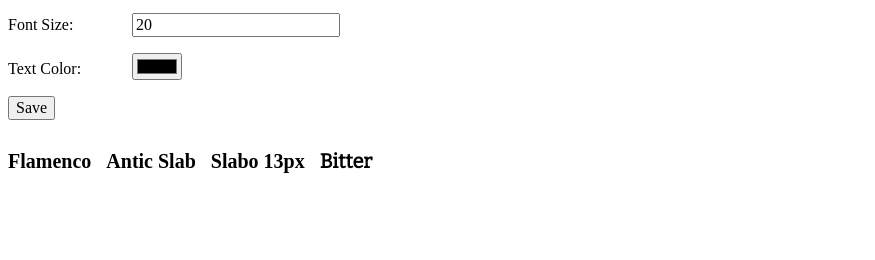
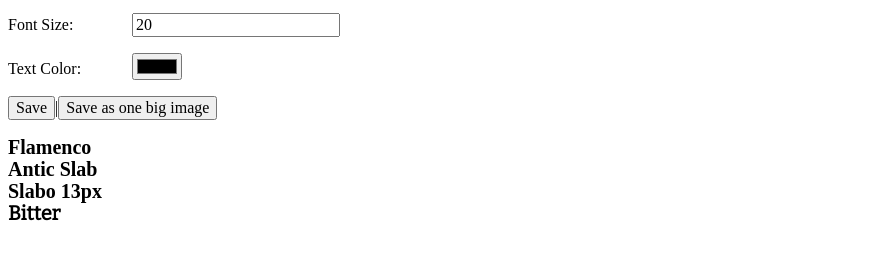
Before and after one commit to quietcricket/gf-to-image, a website: page index.html in a window 1280 px wide. Shown: the part 122-382 px from the top of the page, 0-875 px from the left. Drawn offline with nearby package versions, Linux system fonts and the light colour scheme; a web font is replaced by a local one.

Commit message:
no message

```diff
--- a/index.html
+++ b/index.html
@@ -13,8 +13,10 @@
 
             h1 {
                 display: inline-block;
-                margin-right: 15px;
+                margin:0;
+                line-height: 1.1;
             }
+
 
             label {
                 width: 120px;
@@ -47,7 +49,7 @@
         <label for="color">Text Color: </label>
         <input type="color" id="color" onchange="change_value(this)" value="" placeholder="Text Color"/>
         <br/>
-        <button onclick="save()">Save</button>
+        <button onclick="save(false)">Save</button>|<button onclick="save(true)">Save as one big image</button>
         <div class="holder"></div>
         <script src="scripts/scripts.js"></script>
         <a href="https://github.com/wewearglasses/gf-to-image"><img style="position: absolute; top: 0; right: 0; border: 0;" src="https://camo.githubusercontent.com/365986a132ccd6a44c23a9169022c0b5c890c387/68747470733a2f2f73332e616d617a6f6e6177732e636f6d2f6769746875622f726962626f6e732f666f726b6d655f72696768745f7265645f6161303030302e706e67" alt="Fork me on GitHub" data-canonical-src="https://s3.amazonaws.com/github/ribbons/forkme_right_red_aa0000.png"></a>
--- a/scripts/scripts.js
+++ b/scripts/scripts.js
@@ -31,6 +31,7 @@ function update() {
         ele.setAttribute('font', f);
         ele.innerHTML = preview != "" ? preview : f;
         holder.appendChild(ele);
+        holder.appendChild(document.createElement('br'));
     }
     let css_node = document.querySelector('link');
     css_node.setAttribute('href', 'https://fonts.googleapis.com/css?family=' + embedding.join('|'));
@@ -38,23 +39,34 @@ function update() {
 }
 
 
-function save() {
+function save(big_one) {
     let samples = document.querySelectorAll('h1');
     window.queue = samples.length;
-    let max_height;
+    let max_height=0;
+    let max_width=0;
 
     for (let ele of samples) {
-        max_height = Math.max(ele.offsetHeight);
+        max_height = Math.max(max_height, ele.offsetHeight);
+        max_width=Math.max(max_width, ele.offsetWidth);
     }
     for (let ele of samples) {
         let p = (max_height - ele.offsetHeight) / 2;
         ele.style.paddingTop = ele.style.paddingBottom = p;
     }
-    save_one();
+    if(big_one){
+        html2canvas(document.querySelector('.holder'),{
+            width:max_width,
+            background:'#ffffff',
+            onrendered:canvas=>canvas.toBlob(blob=>saveAs(blob,'fonts-preview.png'),'image/png')
+        });
+    }else{
+        save_one();
+    }
 }
 
+
 function save_one() {
-    let ele = document.querySelector(`h1:nth-child(${queue})`);
+    let ele = document.querySelectorAll('.holder h1')[queue-1];
     let config = {
         width: ele.offsetWidth,
         onrendered: (canvas) => {
```
